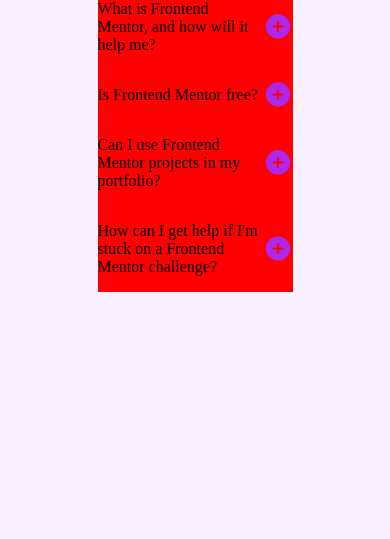
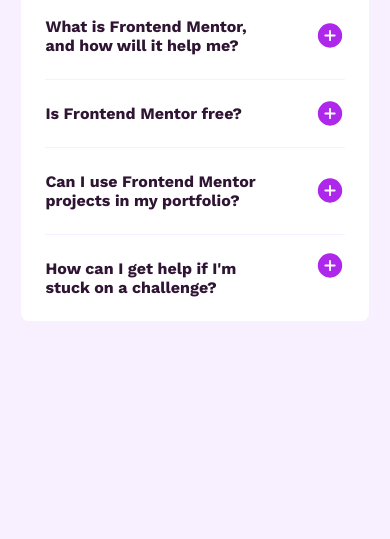
Before and after one commit to OneManBanned/faq-accordion-main, a plain HTML site: page index.html in a window 390 px wide. Shown: the part 305-844 px from the top of the page. Drawn offline with nearby package versions, Linux system fonts and the light colour scheme.

Commit message:
Mobile styles

```diff
--- a/index.html
+++ b/index.html
@@ -5,63 +5,55 @@
   <meta charset="UTF-8">
   <meta name="viewport" content="width=device-width, initial-scale=1.0">
   <!-- displays site properly based on user's device -->
-
   <link rel="stylesheet" href="style.css">
   <link rel="icon" type="image/png" sizes="32x32" href="./assets/images/favicon-32x32.png">
-
+  <script defer src="index.js"></script>
   <title>Frontend Mentor | FAQ accordion</title>
 
 </head>
 
 <body>
-  <!-- place background and on body -->
   <main>
-    <h1><img src="./assets/images/icon-star.svg" alt="">FAQs</h1>
+    <h1 aria-label="Frequently asked questions"><img class="logo" src="./assets/images/icon-star.svg" alt="">FAQs</h1>
     <ul>
       <li>
-        <div class="item-heading">
-          <input type="checkbox" id="first">
-          <label for="first">What is Frontend Mentor, and how will it help me?</label>
+        <h2><button aria-expanded="false">What is Frontend Mentor, and how will it help me?</button></h2>
         </div>
-        <div class="item-content">
+        <div class="answer" hidden>
           <p>Frontend Mentor offers realistic coding challenges to help developers improve their
-            frontend coding skills with projects in HTML, CSS, and JavaScript. It's suitable for
+            frontend coding skills with projects in html, css, and javascript. it's suitable for
             all levels and ideal for portfolio building.</p>
         </div>
       </li>
       <li>
-        <div class="item-heading">
-          <input type="checkbox" id="second">
-          <label for="second">Is Frontend Mentor free?</label>
-        </div>
-        <div class="item-content">
+        <h2><button aria-expanded="false">Is Frontend Mentor free?</button></h2>
+        <div class="answer" hidden>
           <p>Yes, Frontend Mentor offers both free and premium coding challenges, with the free
             option providing access to a range of projects suitable for all skill levels.</p>
         </div>
       </li>
       <li>
-        <div class="item-heading">
-          <input type="checkbox" id="third">
-          <label for="third">Can I use Frontend Mentor projects in my portfolio?</label>
-        </div>
-        <div class="item-content">
+        <h2>
+          <button aria-expanded="false">Can I use Frontend Mentor projects in my portfolio?</button>
+        </h2>
+        <div class="answer" hidden>
           <p>Yes, you can use projects completed on Frontend Mentor in your portfolio. It's an excellent
             way to showcase your skills to potential employers!</p>
         </div>
       </li>
       <li>
-        <div class="item-heading">
-          <input type="checkbox" id="fourth">
-          <label for="fourth">How can I get help if I'm stuck on a Frontend Mentor challenge?</label>
+        <h2>
+          <button aria-expanded="false">How can I get help if I'm stuck on a challenge?
+          </button>
+        </h2>
         </div>
-        <div class="item-content">
+        <div class="answer" hidden>
           <p>The best place to get help is inside Frontend Mentor's Discord community. There's a help
             channel where you can ask questions and seek support from other community members.</p>
         </div>
       </li>
     </ul>
   </main>
-
 </body>
 
 </html>
--- /dev/null
+++ b/index.js
@@ -0,0 +1,22 @@
+const faqs = document.querySelectorAll('li')
+const btns = document.querySelectorAll('button')
+
+btns.forEach((btn, i) => btn.addEventListener('click', (e) => clickOnFAQ(e, btn, i)))
+
+function clickOnFAQ(e, btn, i) {
+    closeOtherFAQs(btn)
+    const answer = faqs[i].children[1]
+    const toggleFAQ = e.target.ariaExpanded === 'true' ? 'false' : 'true'
+    toggleFAQ === 'true' ? answer.removeAttribute('hidden') : answer.setAttribute('hidden', '')
+    e.target.setAttribute("aria-expanded", toggleFAQ)
+}
+
+function closeOtherFAQs(clicked) {
+    btns.forEach((btn, j) => {
+        if (btn !== clicked) {
+            btn.setAttribute("aria-expanded", 'false')
+            faqs[j].children[1].setAttribute('hidden', '')
+        }
+    })
+
+}
--- a/style.css
+++ b/style.css
@@ -1,58 +1,89 @@
+@import url('https://fonts.googleapis.com/css2?family=Work+Sans:ital,wght@0,400;0,700;1,600&display=swap');
+
+/* reset */
 *,
 *::after,
 *::before {
     box-sizing: border-box;
     margin: 0;
     padding: 0;
+    font-family: 'Work Sans', sans-serif;
 }
 
 :root {
+    /* colors */
     --white: hsl(0, 0%, 100%);
     --light-pink: hsl(275, 100%, 97%);
     --grayish-purple: hsl(292, 16%, 49%);
     --dark-purple: hsl(292, 42%, 14%);
+    /* font-weights */
+    --light: 400;
+    --medium: 600;
+    --bold: 700;
 }
 
-h1 {
-    display: flex;
-}
+/* Mobile */
 
 body {
     background: var(--light-pink) url(./assets/images/background-pattern-mobile.svg) no-repeat;
     display: flex;
     min-height: 100vh;
+    justify-content: center;
     align-items: center;
-    justify-content: center;
 }
 
 main {
     background-color: var(--white);
-    max-width: 90%;
+    max-width: 89%;
+    padding: 1.5rem;
+    border-radius: .5rem;
+}
 
+h1 {
+    display: flex;
+    font-weight: var(--bold);
+    margin-bottom: 1rem;
+    font-size: 2.1rem;
+}
+
+.logo {
+    width: 1.45rem;
+    margin-inline-end: 1.25rem;
 }
 
 li {
     display: grid;
     grid-template-rows: auto 0fr;
     transition: grid-template-rows 500ms;
+    border-bottom: thin solid var(--light-pink);
 }
 
-input {
-    display: none;
+li:last-of-type {
+    border: none;
 }
 
-label {
+button {
     display: flex;
     align-items: center;
-    background: right url(./assets/images/icon-plus.svg) red no-repeat;
+    background: right url(./assets/images/icon-minus.svg) no-repeat;
     padding-block: 1rem;
     width: 100%;
     cursor: pointer;
-    padding-right: 2rem;
+    border: none;
+    padding-right: 4.45rem;
+    text-align: left;
+    font-weight: var(--medium);
+    font-size: 1rem;
+    color: var(--dark-purple);
+    padding-block: 1.5rem;
 }
 
-input:checked+label {
-    background-image: url(./assets/images/icon-minus.svg);
+button[aria-expanded="false"] {
+    background-image: url(./assets/images/icon-plus.svg);
+}
+
+li:last-of-type>h2>button {
+    padding-block-end: 0;
 }
 
 div {
@@ -60,27 +91,37 @@ div {
     grid-row: 1/2;
 }
 
-li>.item-heading {
-    cursor: pointer;
-}
-
-li>.item-content {
+li>.answer {
     overflow: hidden;
     grid-row: 2/3;
 }
 
-li:has(div>input:checked) {
-    grid-template-rows: auto 1fr;
+p {
+    color: var(--grayish-purple);
+    font-weight: var(--light);
+    font-size: .9rem;
+    line-height: 1.2rem;
+    padding-block-end: 1rem;
 }
 
-@media (min-width: 20rem) {
+li:last-of-type>div>p {
+    padding-block: 1rem 0rem;
+}
+
+li:has(h2>button[aria-expanded="true"]) {
+    grid-template-rows: auto 1fr;
+    visibility: visible;
+}
+
+@media (min-width: 25rem) {
     body {
         background-image: url(./assets/images/background-pattern-desktop.svg);
         background-size: 100%;
     }
 
     main {
-        max-width: 50%;
+        min-width: 90%;
+        max-width: 10rem;
     }
 
 }
```
